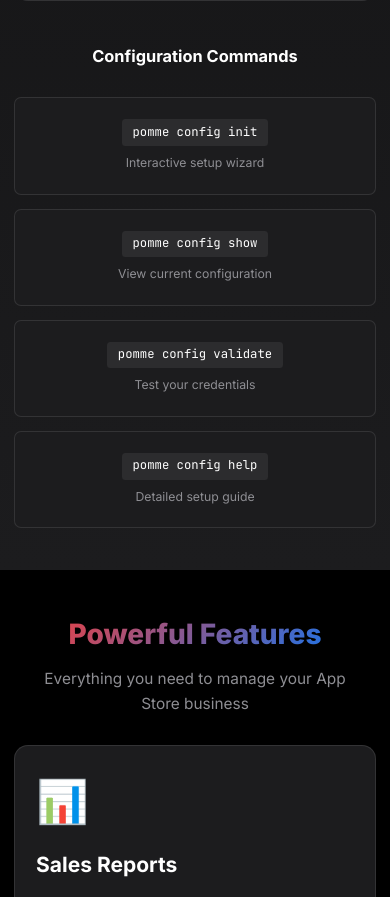
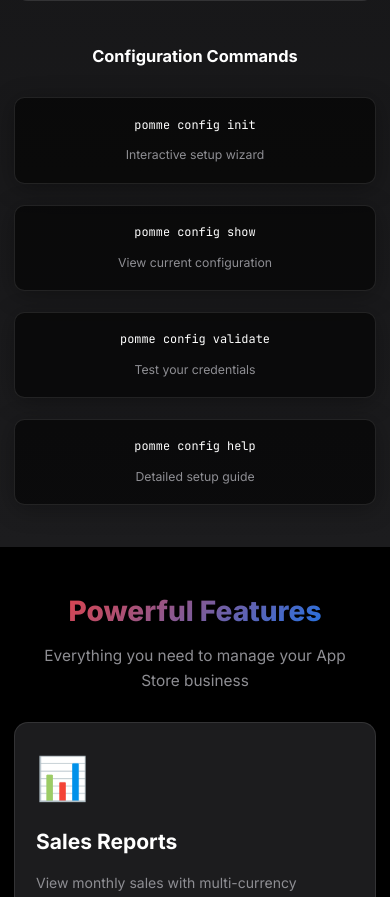
Before and after one commit to marcusziade/Pomme, a plain HTML site: page docs/website/index.html in a window 390 px wide. Shown: the part 3772-4669 px from the top of the page. Drawn offline with Linux system fonts and the light colour scheme.

Commit message:
Improve configuration commands section styling
- Match command boxes styling with other code blocks (dark background, shadow)
- Add proper padding and spacing for better readability
- Increase minimum width to prevent text overflow
- Improve mobile layout with stacked elements
- Remove hover effects for consistency with code blocks

🤖 Generated with [Claude Code](https://claude.ai/code)

Co-Authored-By: Claude <noreply@anthropic.com>

```diff
--- a/docs/website/index.html
+++ b/docs/website/index.html
@@ -260,20 +260,28 @@ You're all set to use Pomme. Try these commands:
                 <h3>Configuration Commands</h3>
                 <div class="command-list">
                     <div class="command-item">
+                        <div class="command-item-content">
                             <code>pomme config init</code>
                             <span>Interactive setup wizard</span>
                         </div>
+                    </div>
                     <div class="command-item">
+                        <div class="command-item-content">
                             <code>pomme config show</code>
                             <span>View current configuration</span>
                         </div>
+                    </div>
                     <div class="command-item">
+                        <div class="command-item-content">
                             <code>pomme config validate</code>
                             <span>Test your credentials</span>
                         </div>
+                    </div>
                     <div class="command-item">
+                        <div class="command-item-content">
                             <code>pomme config help</code>
                             <span>Detailed setup guide</span>
+                        </div>
                     </div>
                 </div>
             </div>
--- a/docs/website/styles.css
+++ b/docs/website/styles.css
@@ -778,37 +778,39 @@ body {
 
 .command-list {
     display: grid;
-    grid-template-columns: repeat(auto-fit, minmax(300px, 1fr));
-    gap: 1rem;
+    grid-template-columns: repeat(auto-fit, minmax(380px, 1fr));
+    gap: 1.5rem;
 }
 
 .command-item {
-    background: var(--surface);
-    padding: 1.5rem;
-    border-radius: 0.5rem;
+    background: rgba(0, 0, 0, 0.6);
     border: 1px solid rgba(255, 255, 255, 0.1);
+    border-radius: 0.75rem;
+    overflow: hidden;
+    position: relative;
+    box-shadow: 0 4px 24px rgba(0, 0, 0, 0.3);
+}
+
+.command-item-content {
+    padding: 1.5rem 2rem;
     display: flex;
     justify-content: space-between;
     align-items: center;
-    transition: all 0.3s ease;
-}
-
-.command-item:hover {
-    transform: translateY(-2px);
-    border-color: rgba(255, 255, 255, 0.2);
+    gap: 2rem;
 }
 
 .command-item code {
-    background: var(--surface-light);
-    padding: 0.25rem 0.75rem;
-    border-radius: 0.25rem;
     font-family: 'JetBrains Mono', monospace;
-    font-size: 0.875rem;
+    font-size: 0.9rem;
+    color: var(--text-primary);
+    white-space: nowrap;
 }
 
 .command-item span {
     color: var(--text-secondary);
     font-size: 0.875rem;
+    text-align: right;
+    flex-shrink: 0;
 }
 
 /* Additional mobile-specific improvements */
@@ -1000,10 +1002,15 @@ body {
         grid-template-columns: 1fr;
     }
 
-    .command-item {
+    .command-item-content {
         flex-direction: column;
-        gap: 0.5rem;
+        gap: 0.75rem;
         text-align: center;
+        padding: 1.25rem 1rem;
+    }
+
+    .command-item code {
+        font-size: 0.85rem;
     }
 
     .footer-content {
```
Lines whose indentation alone changed are shown as unchanged.
